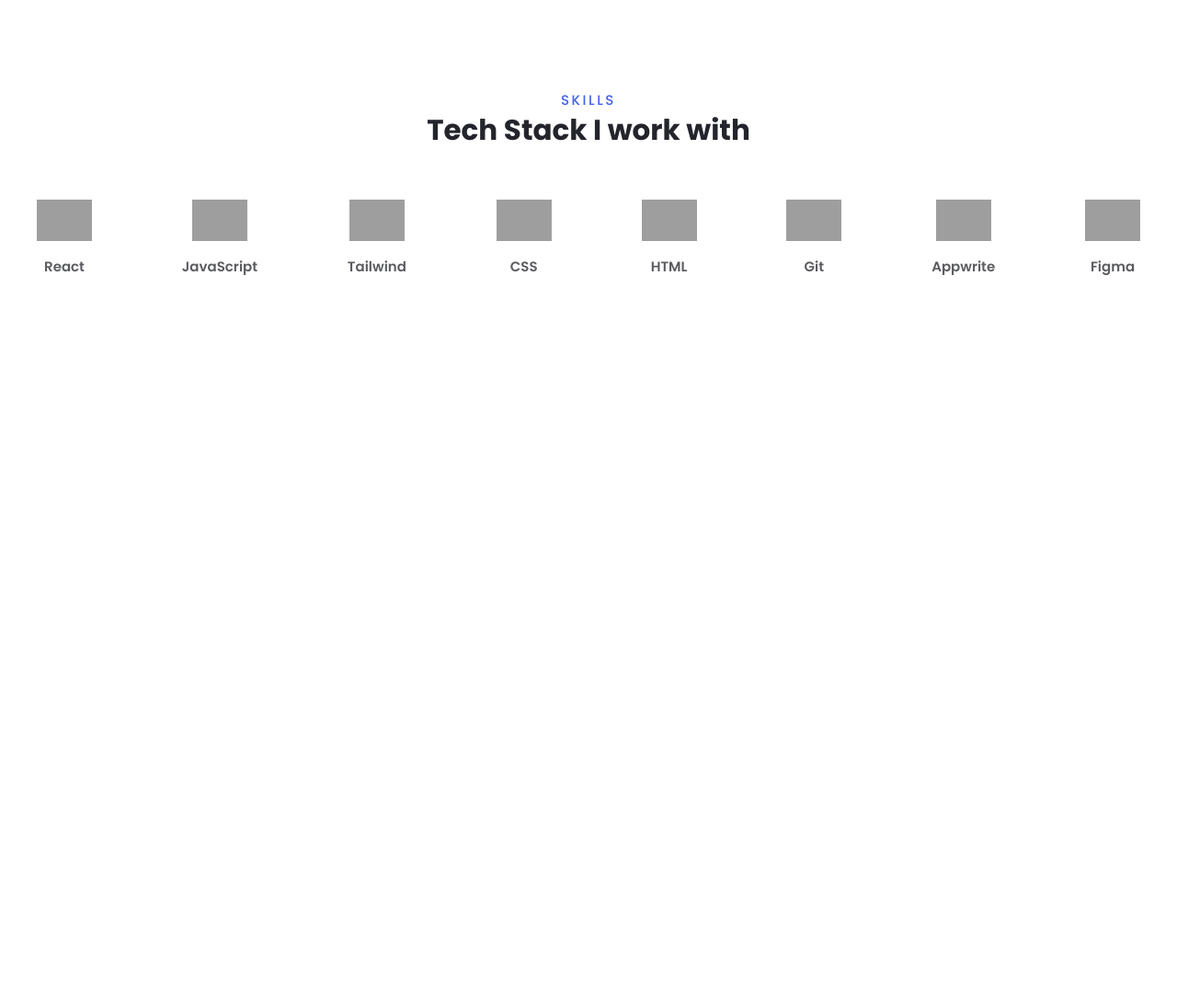
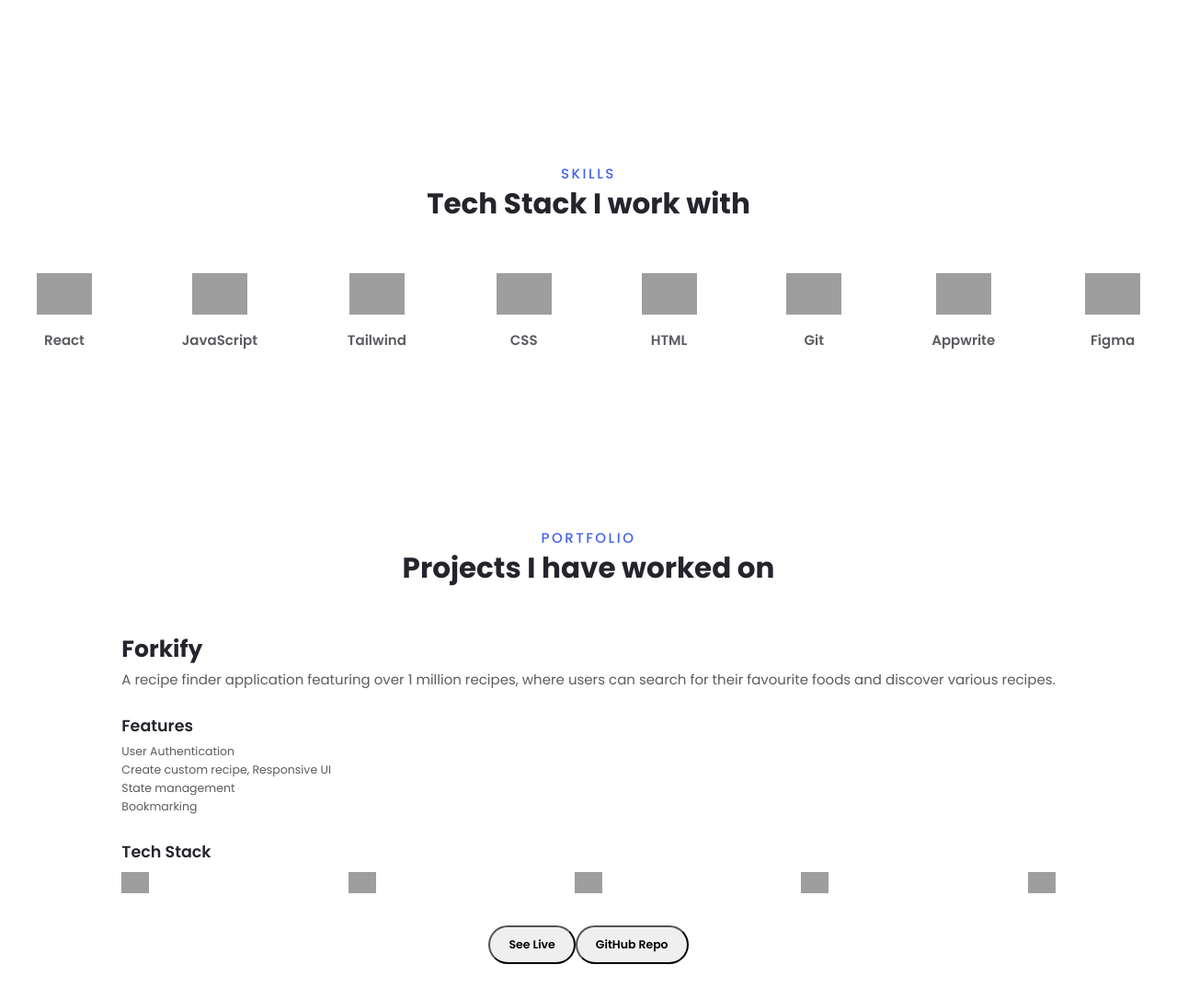
Before and after one commit to amittam104/Portfolio, a website built with Vite: page index.html in a window 1280 px wide. Shown: the part 658-1744 px from the top of the page at 92% size. Before the commit the page ends 958 px from the top, so only its background shows below. Built offline with nearby package versions, Linux system fonts and the light colour scheme; grey boxes are pictures that could not be loaded.

Commit message:
chore: add projects section

```diff
--- a/index.html
+++ b/index.html
@@ -263,7 +263,68 @@
           </div>
         </div>
       </section>
-      <section></section>
+      <section class="projects">
+        <div class="projects-header">
+          <p class="projects-tag">PORTFOLIO</p>
+          <h3 class="projects-header-text">Projects I have worked on</h3>
+        </div>
+        <div class="project project--forkify">
+          <div class="project-info">
+            <div class="project-header">
+              <h4 class="project-header-text">Forkify</h4>
+              <p class="project-description-text">
+                A recipe finder application featuring over 1 million recipes,
+                where users can search for their favourite foods and discover
+                various recipes.
+              </p>
+            </div>
+            <div class="project-features">
+              <h6 class="project-features-header">Features</h6>
+              <ol class="project-features-list">
+                <li class="project-feature">User Authentication</li>
+                <li class="project-feature">
+                  Create custom recipe, Responsive UI
+                </li>
+                <li class="project-feature">State management</li>
+                <li class="project-feature">Bookmarking</li>
+              </ol>
+            </div>
+            <div class="project-stack">
+              <h6 class="project-stack-header">Tech Stack</h6>
+              <div class="project-stack-list">
+                <img
+                  src="https://cdn.jsdelivr.net/gh/devicons/devicon@latest/icons/javascript/javascript-original.svg"
+                  alt="JavaScript Logo"
+                  class="project-stack-logo"
+                />
+                <img
+                  src="https://cdn.jsdelivr.net/gh/devicons/devicon@latest/icons/html5/html5-original.svg"
+                  class="project-stack-logo"
+                />
+                <img
+                  src="https://cdn.jsdelivr.net/gh/devicons/devicon@latest/icons/css3/css3-original.svg"
+                  class="project-stack-logo"
+                />
+                <img
+                  src="https://cdn.jsdelivr.net/gh/devicons/devicon@latest/icons/git/git-original.svg"
+                  class="project-stack-logo"
+                />
+                <img
+                  src="https://cdn.jsdelivr.net/gh/devicons/devicon@latest/icons/appwrite/appwrite-original.svg"
+                  class="project-stack-logo"
+                />
+              </div>
+            </div>
+            <div class="project-buttons project-buttons--forkify">
+              <button class="btn-project btn-project--live">See Live</button>
+              <button class="btn-project btn-project--github">
+                GitHub Repo
+              </button>
+            </div>
+          </div>
+          <div class="project-img"></div>
+        </div>
+      </section>
       <section></section>
       <section></section>
     </main>
--- a/style.css
+++ b/style.css
@@ -50,6 +50,7 @@
   display: flex;
   align-items: center;
   gap: 6rem;
+  padding-left: 8rem;
 }
 
 .nav-link {
@@ -97,7 +98,7 @@
 
 .hero {
   max-width: 90rem;
-  margin: 16rem auto;
+  margin: 20rem auto;
   padding: 0 2rem;
   gap: 3rem;
 
@@ -195,6 +196,7 @@
   justify-content: center;
   gap: 6rem;
   padding: 0 4rem;
+  margin-bottom: 20rem;
 }
 
 .skills-header {
@@ -240,6 +242,124 @@
 
 .skill-logo {
   width: 6rem;
+}
+
+/* -------- PROJECTS SECTION ---------*/
+
+.projects {
+  margin-bottom: 20rem;
+}
+
+.projects-header {
+  display: flex;
+  flex-direction: column;
+  align-items: center;
+  justify-content: center;
+  gap: 1rem;
+  margin-bottom: 6rem;
+}
+
+.projects-tag {
+  font-size: 1.5rem;
+  font-weight: 500;
+  letter-spacing: 0.25rem;
+  color: var(--primary-color);
+}
+.projects-header-text {
+  font-size: 3.1rem;
+  font-weight: 700;
+  color: var(--black);
+}
+
+.project {
+  display: flex;
+  align-items: center;
+  justify-content: center;
+}
+
+.project-info {
+  display: flex;
+  flex-direction: column;
+  gap: 3.5rem;
+}
+
+.project-header {
+  display: flex;
+  flex-direction: column;
+  align-items: flex-start;
+  gap: 1.25rem;
+}
+.project-header-text {
+  font-size: 2.5rem;
+  font-weight: 700;
+  color: var(--black);
+}
+.project-description-text {
+  font-size: 1.5rem;
+}
+
+.project-features {
+  display: flex;
+  flex-direction: column;
+  align-items: flex-start;
+  gap: 1.25rem;
+}
+
+.project-features-header {
+  font-size: 1.75rem;
+  font-weight: 600;
+  color: var(--black);
+}
+
+.project-features-list {
+  list-style: none;
+  font-size: 1.25rem;
+  display: flex;
+  flex-direction: column;
+  gap: 0.75rem;
+}
+
+.project-stack {
+  display: flex;
+  flex-direction: column;
+  align-items: flex-start;
+  gap: 1.25rem;
+}
+.project-stack-header {
+  font-size: 1.75rem;
+  font-weight: 600;
+  color: var(--black);
+}
+
+.project-stack-list {
+  width: 100%;
+  display: flex;
+  align-items: center;
+  justify-content: space-between;
+}
+
+.project-stack-logo {
+  width: 3rem;
+}
+
+.project-buttons {
+  display: flex;
+  align-items: center;
+  justify-content: center;
+}
+
+.btn-project {
+  font-size: 1.25rem;
+  font-weight: 600;
+  padding: 1rem 2rem;
+  border-radius: 10rem;
+  /* background: none;
+  border: none; */
+
+  /* display: flex;
+  align-items: center;
+  justify-content: center;
+  gap: 1rem; */
 }
 /* ---------- Responsive Design ---------- */
 
```
